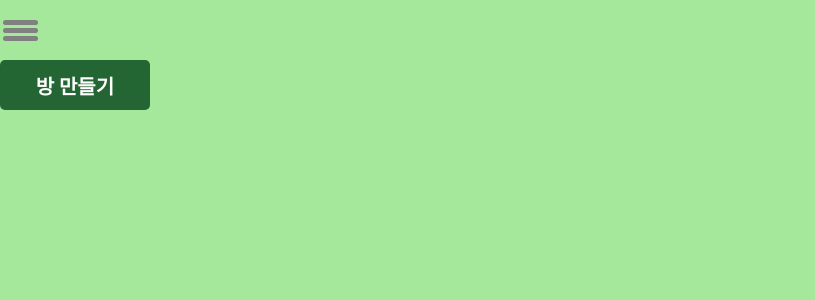
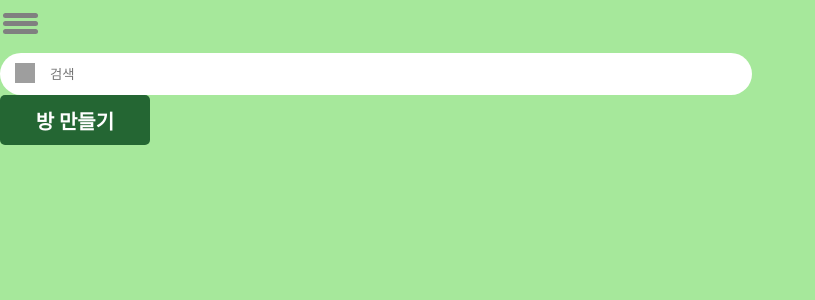
Before and after one commit to skku-sleepwalk/SKKUD_first_project, a Next.js app: page /main in a window 1280 px wide. Shown: the top 300 px of the page, without its empty margins (0-815 px from the left). Built offline with nearby package versions, Linux system fonts and the light colour scheme; grey boxes are pictures that could not be loaded.

Commit message:
검색창

```diff
--- a/components/HamburgerBtn/HamburgerBtn.module.css
+++ b/components/HamburgerBtn/HamburgerBtn.module.css
@@ -2,7 +2,6 @@
   display: block;
   width: 60px;
   height: 40px;
-  margin-top: 10px;
 }
 #icon > span {
   display: block;
--- /dev/null
+++ b/components/SearchBar/SearchBar.module.css
@@ -0,0 +1,11 @@
+#Search {
+  border-radius: 30px;
+  border: 0px;
+  height: 40px;
+  width: 700px;
+  padding-left: 50px;
+}
+.Search {
+  position: relative;
+  width: 700px;
+}
--- /dev/null
+++ b/components/SearchBar/SearchBar.tsx
@@ -0,0 +1,14 @@
+import styles from "./SearchBar.module.css";
+export function SearchBar() {
+  return (
+    <div className={styles.search}>
+      <img
+        src="https://s3.ap-northeast-2.amazonaws.com/cdn.wecode.co.kr/icon/search.png"
+        width="20"
+        height="20"
+        style={{ position: "absolute", marginTop: "10px", marginLeft: "15px" }}
+      ></img>
+      <input type="text" id={styles.Search} placeholder="검색" />
+    </div>
+  );
+}
--- a/pages/main.tsx
+++ b/pages/main.tsx
@@ -1,6 +1,7 @@
 import { HamburgerBtn } from "@/components/HamburgerBtn/HamburgerBtn";
 import styles from "./main.module.css";
 import { Commongreenbtn } from "@/components/CommonGreenBtn/Commongreenbtn";
+import { SearchBar } from "@/components/SearchBar/SearchBar";
 export default function main() {
   return (
     <div className={styles.backgroundColor}>
@@ -14,6 +15,7 @@ export default function main() {
       </style>
       <div className={styles.makeroom}>
         <HamburgerBtn></HamburgerBtn>
+        <SearchBar></SearchBar>
         <Commongreenbtn value="방 만들기"></Commongreenbtn>
       </div>
     </div>
```
